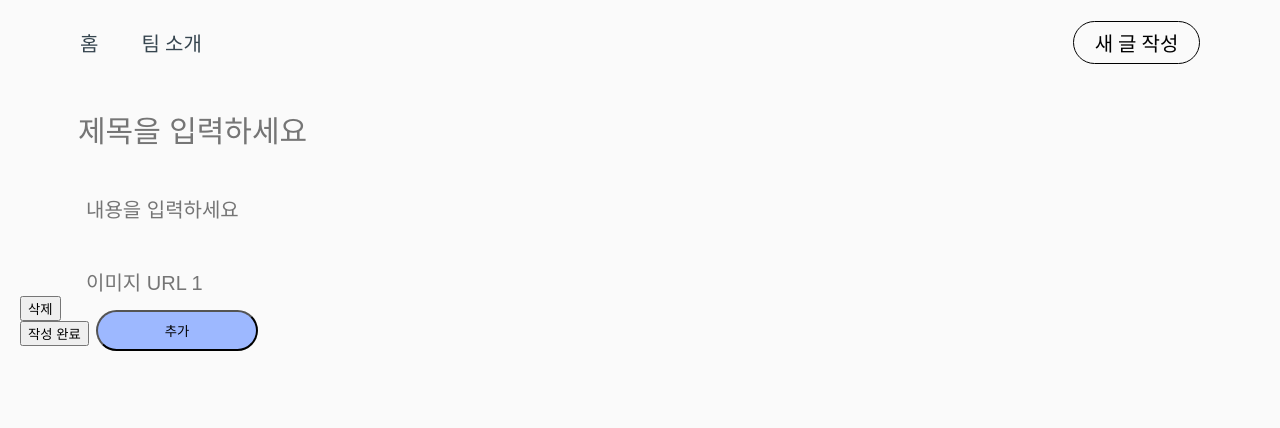
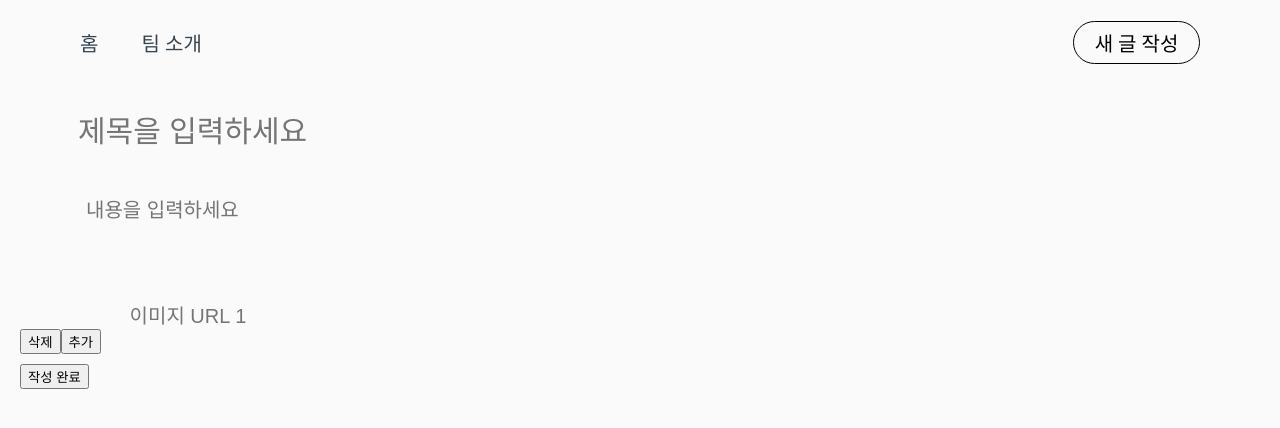
Before and after one commit to Yj621/Red-Panda, a React (Create React App) app: page /write in a window 1280 px wide. Both pictures are taken after a click on the element "새 글 작성". Shown: the top 428 px of the page. Built offline with nearby package versions, Linux system fonts and the light colour scheme; no server answers.

Commit message:
prototype css

```diff
--- a/src/pages/write/Write.css
+++ b/src/pages/write/Write.css
@@ -42,8 +42,13 @@
     outline: none;
     background: #FAFAFA;
 }
-.adddbtn {
-/* Rectangle 2194 */
+.imageUrls .imageUrl {
+    display: flex;
+    justify-content: space-between; /* 각 이미지 URL 입력란 오른쪽에 버튼을 두기 위해 추가 */
+    margin-bottom: 10px;
+}
+
+/*.adddbtn {
 
 position: absolute;
 width: 162px;
@@ -55,4 +60,4 @@ background: #9DB8FF;
 border-radius: 50px;
 
 
-}
+}*/
--- a/src/pages/write/Write.jsx
+++ b/src/pages/write/Write.jsx
@@ -78,20 +78,27 @@ function Write() {
       <div className='imageUrls'>
         {imageUrls.map((url, index) => (
           <div key={index} className='imageUrl'>
+            <div className='inputContainer'>
               <input
                 type='text'
                 placeholder={`이미지 URL ${index + 1}`}
                 value={url}
                 onChange={(e) => handleImageInputChange(index, e)}
               />
+              {index === imageUrls.length - 1 && (
+                <>
                   <button onClick={() => handleRemoveImageInput(index)}>삭제</button>
+                  <button onClick={handleAddImageInput} className='adddbtn'>추가</button>
+                </>
+              )}
+            </div>
           </div>
         ))}
-        <button onClick={handleAddImageInput} className='adddbtn'>추가</button>
       </div>
       <button onClick={addNewData}>작성 완료</button>
     </div>
   );
+
 }
 
 export default Write;
```
Also changed, not shown: database.json (+7 -0 lines). Lines whose indentation alone changed are shown as unchanged.
